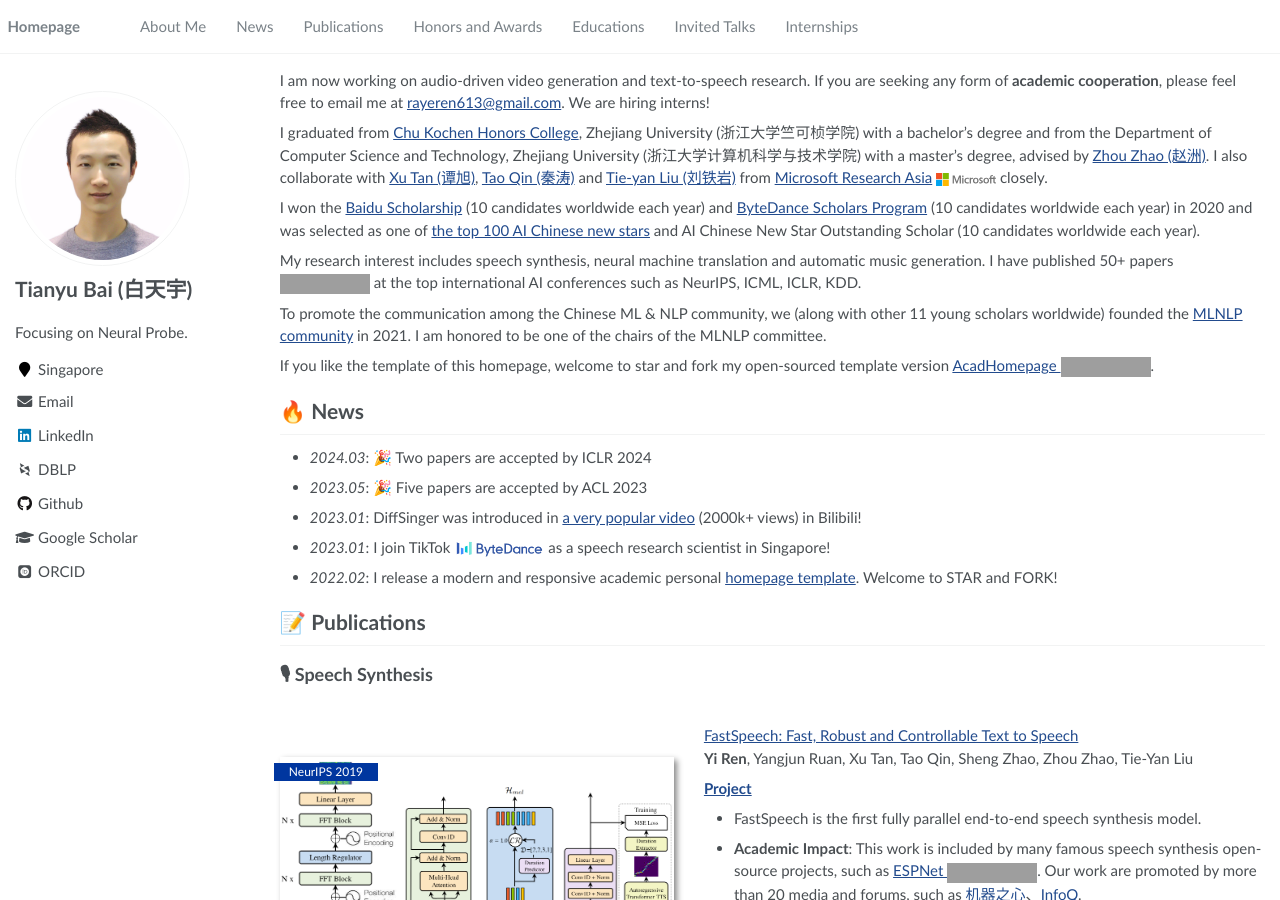
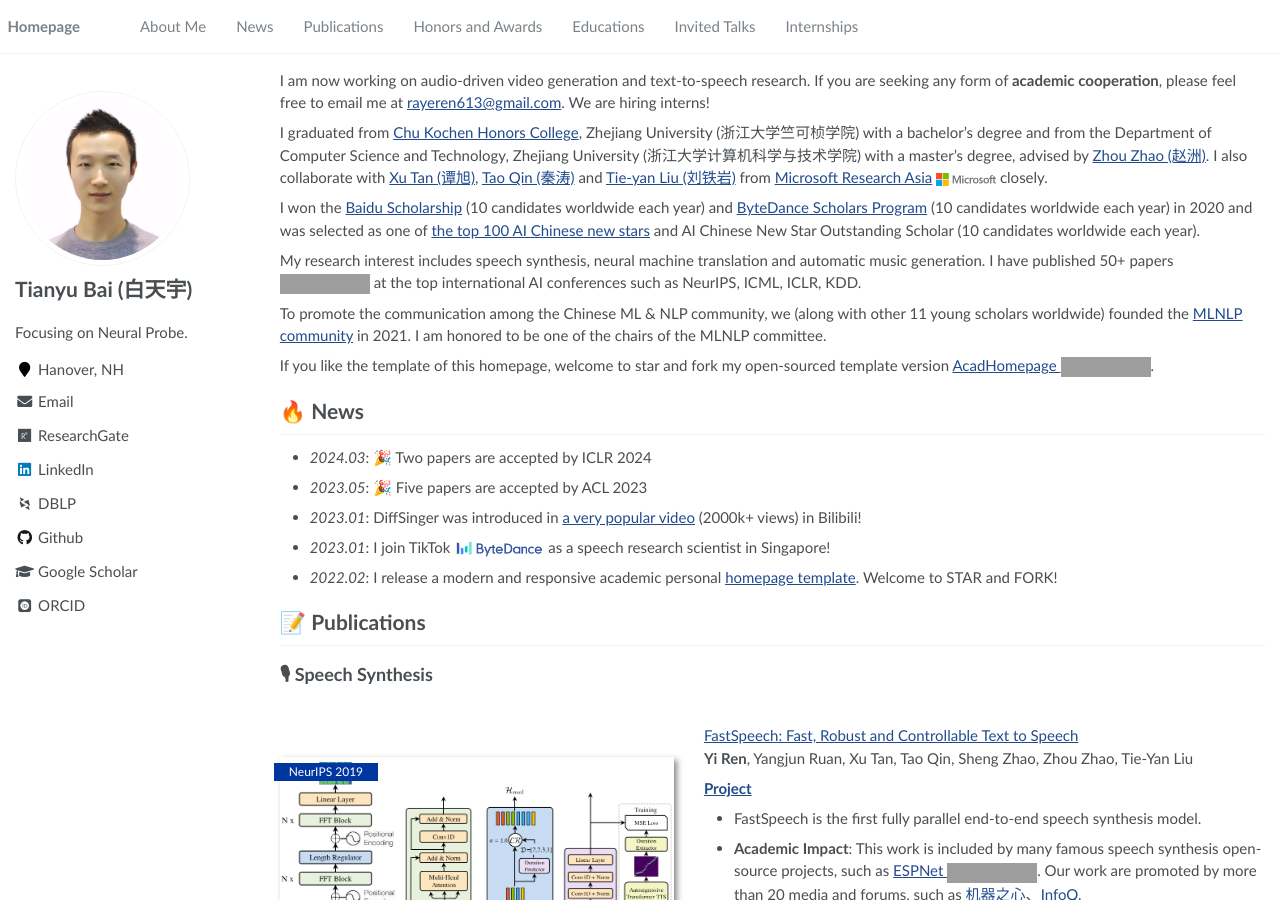
Before and after one commit to Tianyu-Bai/Tianyu-Bai.github.io, a Jekyll site: the page built from _pages/about.md, in a window 1280 px wide and 900 px high. Built offline with Jekyll 4.4.1, drawn with Linux system fonts in a browser that asks for light colours; some web fonts are replaced; part of the change alters nothing that is shown; grey boxes are pictures that could not be loaded.

Commit message:
Update author information in _config.yml

```diff
--- a/_config.yml
+++ b/_config.yml
@@ -24,12 +24,12 @@ author:
   name             : "Tianyu Bai (白天宇)"
   avatar           : "images/ty.jpg"
   bio              : ""
-  location         : "Singapore"
+  location         : "Hanover, NH"
   employer         :
   pubmed           :
-  googlescholar    : "https://scholar.google.com/citations?user=4FA6C0AAAAAJ"
-  email            : "rayeren613@gmail.com"
-  researchgate     :  # example: "https://www.researchgate.net/profile/yourprofile"
+  googlescholar    : "https://scholar.google.com/citations?user=pX1H0FgAAAAJ&hl"
+  email            : "Tianyu.Bai.TH@DARTMOUTH.edu"
+  researchgate     : "https://www.researchgate.net/profile/Tianyu-Bai-11"
   uri              :
   bitbucket        :
   codepen          :
@@ -37,15 +37,15 @@ author:
   flickr           :
   facebook         :
   foursquare       :
-  github           : "RayeRen"
+  github           : "Tianyu-Bai"
   google_plus      :
   keybase          :
   instagram        :
-  impactstory      : #"https://profiles.impactstory.org/u/xxxx-xxxx-xxxx-xxxx"
+  impactstory      :
   lastfm           :
-  linkedin         : "rayeren"
+  linkedin         : "https://www.linkedin.com/in/tianyubai/"
   dblp             : "https://dblp.org/pid/75/6568-6.html"
-  orcid            : "https://orcid.org/0000-0002-9160-3848"
+  orcid            : "https://orcid.org/my-orcid?orcid=0009-0006-7427-9173"
   pinterest        :
   soundcloud       :
   stackoverflow    : # http://stackoverflow.com/users/123456/username
```
